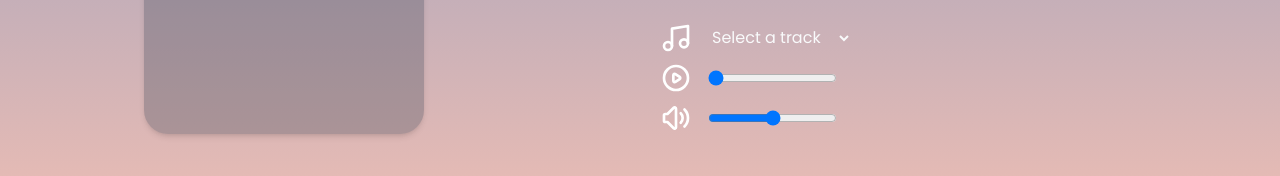
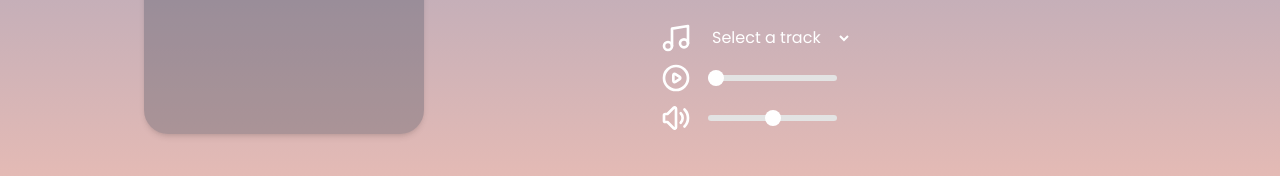
Before and after one commit to leecamm/finish-my-task, a Next.js app: page / in a window 1280 px wide. Shown: the part 531-707 px from the top of the page. Built offline with nearby package versions, Linux system fonts and the light colour scheme.

Commit message:
feat: add more sounds and change input range style

```diff
--- a/components/AudioPlayer.jsx
+++ b/components/AudioPlayer.jsx
@@ -17,6 +17,16 @@ const AudioPlayer = () => {
       value: "rainy weather",
       title: "rainy weather",
       src: "https://actions.google.com/sounds/v1/weather/light_rain.ogg",
+    },
+    {
+      value: "turning pages",
+      title: "turning pages",
+      src: "https://actions.google.com/sounds/v1/foley/flipping_newspaper_pages.ogg",
+    },
+    {
+      value: "bonfire",
+      title: "bonfire",
+      src: "https://actions.google.com/sounds/v1/ambiences/daytime_forrest_bonfire.ogg",
     },
   ];
   const [selectedTrack, setSelectedTrack] = useState("");
@@ -92,7 +102,7 @@ const AudioPlayer = () => {
         <select
           onChange={handleSelected}
           defaultValue={"default"}
-          className="bg-gray-700 bg-opacity-0 text-gray-50 w-36"
+          className="bg-gray-700 bg-opacity-0 text-white w-36"
         >
           <option
             value={"default"}
@@ -129,6 +139,7 @@ const AudioPlayer = () => {
           defaultValue="0"
           ref={progressBar}
           onChange={changeRange}
+          className="h-1.5 "
         />
       </div>
       <div className="flex items-center gap-4">
@@ -143,6 +154,7 @@ const AudioPlayer = () => {
           step={0.01}
           ref={progressVolume}
           onChange={changeVolume}
+          className="h-1.5 "
         />
       </div>
     </div>
--- /dev/null
+++ b/styles/inputRange.css
@@ -0,0 +1,81 @@
+/********** Range Input Styles **********/
+/*Range Reset*/
+input[type="range"] {
+  -webkit-appearance: none;
+  appearance: none;
+  background: transparent;
+  cursor: pointer;
+}
+
+/* Removes default focus */
+input[type="range"]:focus {
+  outline: none;
+}
+
+/***** Chrome, Safari, Opera and Edge Chromium styles *****/
+/* slider track */
+input[type="range"]::-webkit-slider-runnable-track {
+  background-color: #e3e3e3;
+  border-radius: 0.5rem;
+  height: 0.375rem;
+}
+
+/* slider thumb */
+input[type="range"]::-webkit-slider-thumb {
+  -webkit-appearance: none; /* Override default look */
+  appearance: none;
+  margin-top: -5px; /* Centers thumb on the track */
+
+  /*custom styles*/
+  background-color: #fff;
+  height: 1rem;
+  width: 1rem;
+  border-radius: 100%;
+}
+
+input[type="range"]:focus::-webkit-slider-thumb {
+  border: 1px solid #fff;
+  outline: 3px solid #e3e3e3;
+  outline-offset: 0.125rem;
+}
+
+/******** Firefox styles ********/
+/* slider track */
+input[type="range"]::-moz-range-track {
+  background-color: #e3e3e3;
+  border-radius: 0.5rem;
+  height: 0.375rem;
+}
+
+/* slider thumb */
+input[type="range"]::-moz-range-thumb {
+  border: none; /*Removes extra border that FF applies*/
+  border-radius: 0%; /*Removes default border-radius that FF applies*/
+
+  /*custom styles*/
+  background-color: #fff;
+  height: 1rem;
+  width: 1rem;
+  border-radius: 100%;
+}
+
+input[type="range"]:focus::-moz-range-thumb {
+  border: 1px solid #e3e3e3;
+  outline: 3px solid #e3e3e3;
+  outline-offset: 0.125rem;
+}
+
+input[type="range"]::-moz-range-progress {
+  background-color: #fff;
+}
+
+input[type="range"]::-moz-range-track {
+  background-color: #e3e3e3;
+}
+
+input[type="range"]::-ms-fill-upper {
+  background-color: #e3e3e3;
+}
+input[type="range"]::-ms-fill-lower {
+  background-color: #fff;
+}
```
Also changed, not shown: pages/_app.js (+4 -3 lines).
